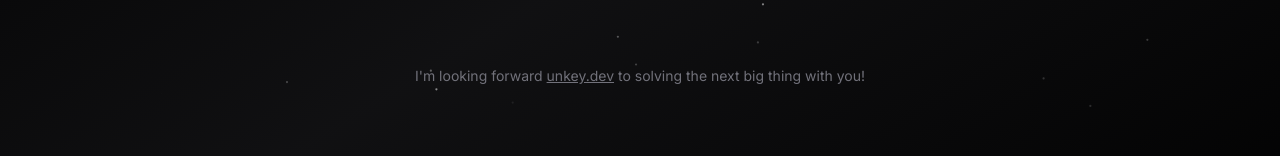
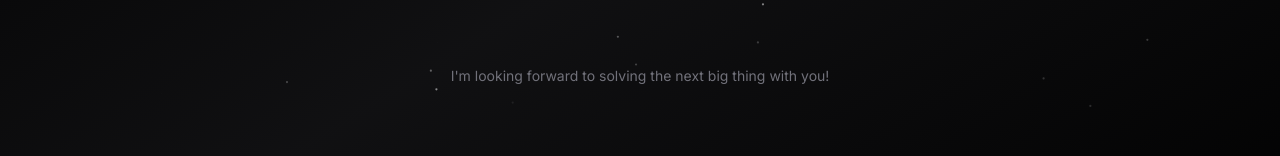
Before and after one commit to derickcnguyen/nextjs-portfolio, a Next.js app: page / in a window 1280 px wide. Shown: the part 463-619 px from the top of the page. Built offline with nearby package versions, Linux system fonts and the light colour scheme; no server answers; what tailwindcss-debug-screens would draw is missing.

Commit message:
Update page.tsx

```diff
--- a/app/page.tsx
+++ b/app/page.tsx
@@ -35,14 +35,7 @@ export default function Home() {
       <div className="hidden w-screen h-px animate-glow md:block animate-fade-right bg-gradient-to-r from-zinc-300/0 via-zinc-300/50 to-zinc-300/0" />
       <div className="my-16 text-center animate-fade-in">
         <h2 className="text-sm text-zinc-500 ">
-          I'm looking forward{" "}
-          <Link
-            target="_blank"
-            href="https://unkey.dev"
-            className="underline duration-500 hover:text-zinc-300"
-          >
-            unkey.dev
-          </Link> to solving the next big thing with you!
+          I'm looking forward to solving the next big thing with you!
         </h2>
       </div>
     </div>
```
